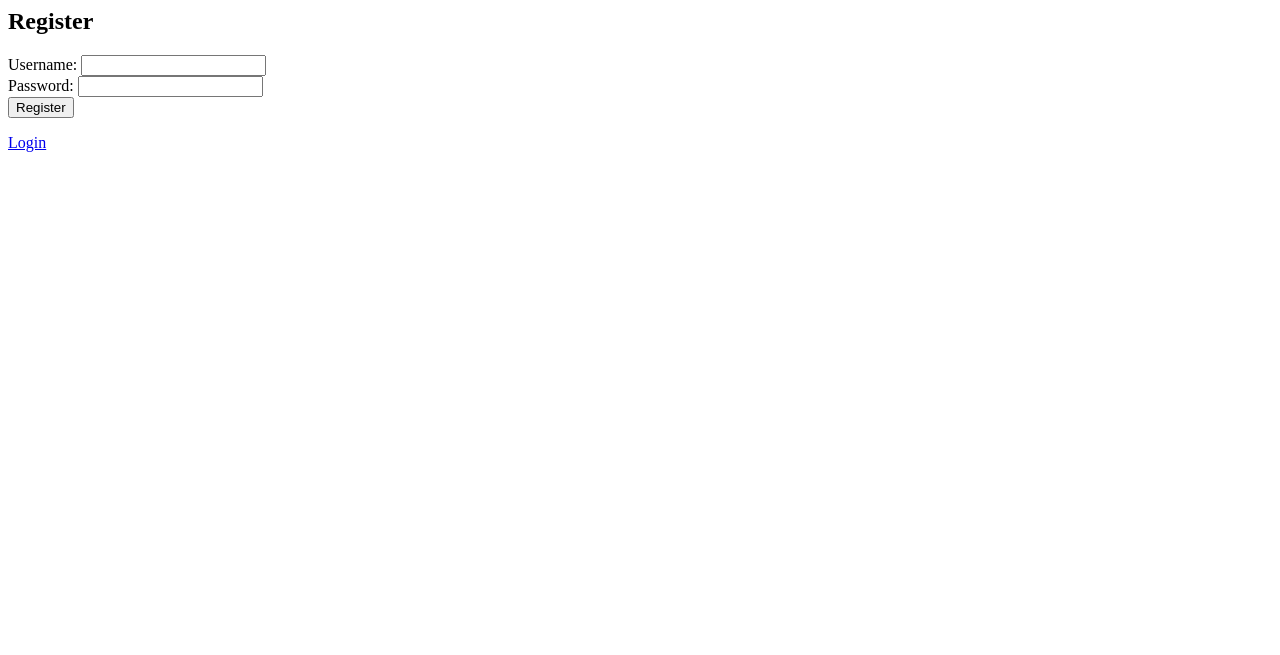
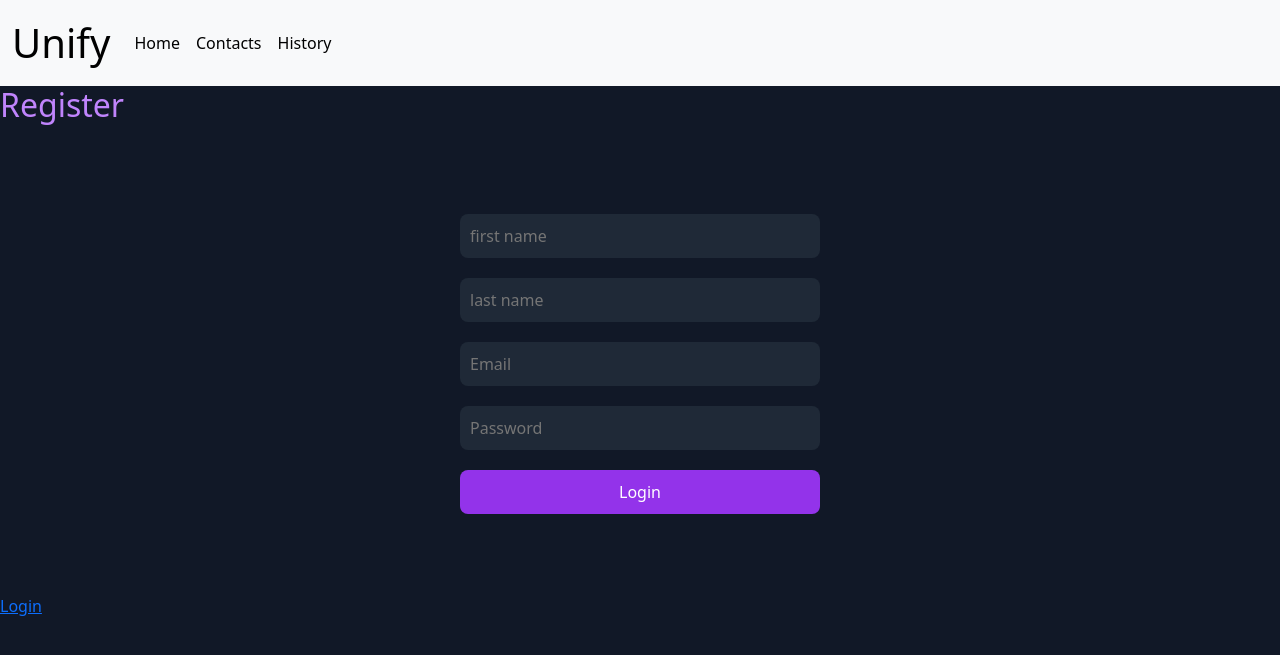
Before and after one commit to MilesPhillips/Unify-App, a Flask app: template templates/register.html in a window 1280 px wide. Shown: the top 655 px of the page. Run offline with Flask 3, Linux system fonts and the light colour scheme; the template is opened without the code that fills it, so the values that code supplies are empty.

Commit message:
pushed latest changes
Signed-off-by: Kelly Lyons <kelly.lyons@transformativeoptics.com>

```diff
--- a/Templates/Base.html
+++ b/Templates/Base.html
@@ -4,6 +4,7 @@
     <meta charset="utf-8">
     <meta name="viewport" content="width=device-width, initial-scale=1">
     <title>Unify</title>
+    <link rel="stylesheet" href="static/style.css">
     <link href="https://cdn.jsdelivr.net/npm/bootstrap@5.3.5/dist/css/bootstrap.min.css" rel="stylesheet" integrity="sha384-SgOJa3DmI69IUzQ2PVdRZhwQ+dy64/BUtbMJw1MZ8t5HZApcHrRKUc4W0kG879m7" crossorigin="anonymous">
   </head>
   <body>
--- a/Templates/Home.html
+++ b/Templates/Home.html
@@ -1,6 +1,10 @@
 {% extends "Base.html" %}
 
 {% block content %}
+<link rel="stylesheet" href="static/style.css">
+<br><br>
+<div class="d-flex flex-column align-items-center">
     <h2>Welcome to the Home Page</h2>
     <p>This is the Home page content!</p>
+</div>
 {% endblock %}
--- a/app.py
+++ b/app.py
@@ -11,7 +11,7 @@ app = Flask(__name__)
 
 @app.route('/')
 def index():
-    return render_template('index.html')
+    return render_template('home.html')
 
 @app.route('/profile')
 def profile():
@@ -32,6 +32,10 @@ def contacts():
 @app.route('/history')
 def history():
     return render_template('History.html')
+
+@app.route('/register')
+def register():
+    return render_template('register.html')
 
 if __name__ == '__main__':
 	app.run(debug=True)
--- a/static/style.css
+++ b/static/style.css
@@ -16,8 +16,9 @@ h1, h2 {
 p {
   color: #d1d5db;
 }
-input[type="email"],
-input[type="password"] {
+
+
+input {
   width: 100%;
   padding: 10px;
   margin: 10px 0;
@@ -26,6 +27,7 @@ input[type="password"] {
   background: #1f2937;
   color: white;
 }
+
 button.btn {
   width: 100%;
   padding: 10px;
--- a/templates/register.html
+++ b/templates/register.html
@@ -1,7 +1,18 @@
-<h2>Register</h2>
-<form method="post">
-  Username: <input type="text" name="username" required><br>
-  Password: <input type="password" name="password" required><br>
-  <input type="submit" value="Register">
-</form>
-<a href="/login">Login</a>
+{% extends "Base.html" %}
+
+{% block content %}
+<link rel="stylesheet" href="static/style.css">
+<div class="login">
+  <h2>Register</h2>
+  <div class="container">
+    <form>
+      <input class = "input" type="fName" placeholder="first name" required />
+      <input class = "input" type="lName" placeholder="last name" required />
+      <input class = "input" type="email" placeholder="Email" required />
+      <input class = "input" type="password" placeholder="Password" required />
+      <button type="submit" class="btn primary">Login</button>
+    </form>
+  </div>
+  <a href="/login">Login</a>
+</div>
+{% endblock %}
```
Also changed, not shown: templates/login.html (+0 -9 lines), database.db (added).
